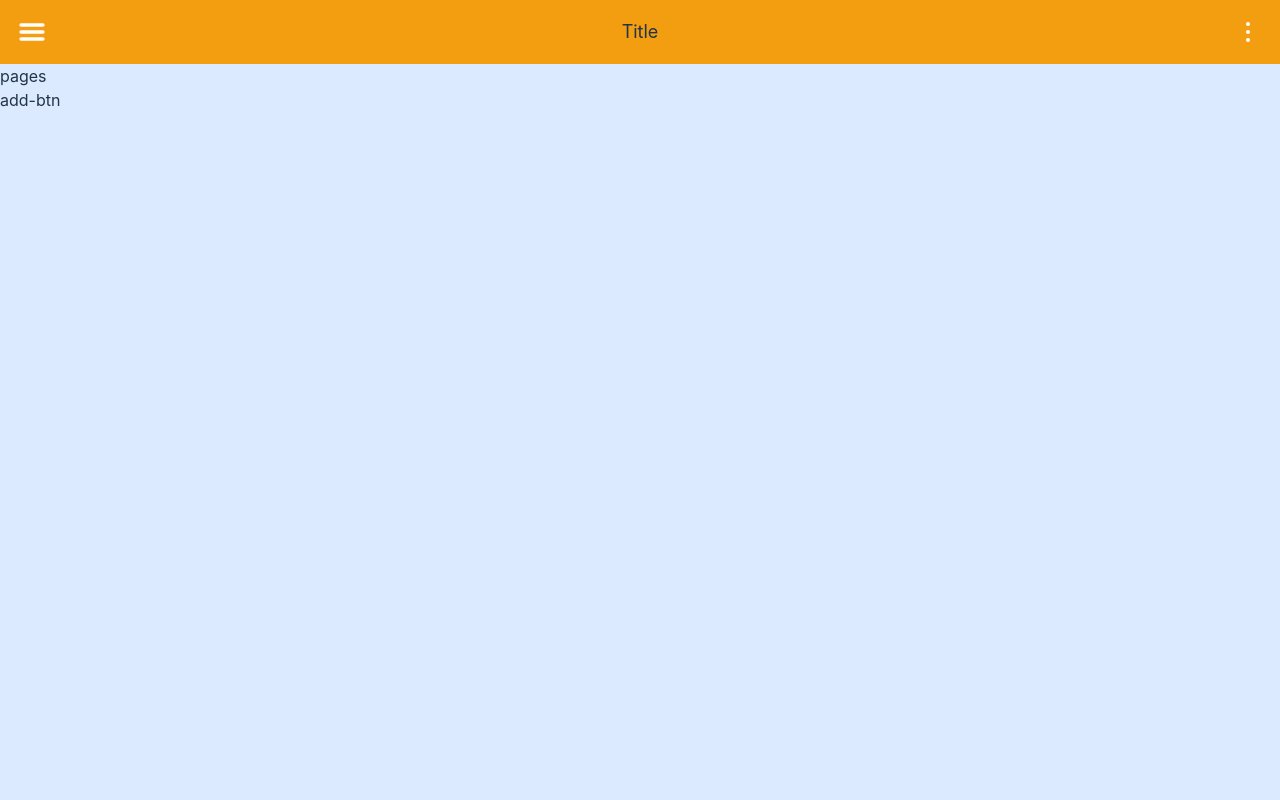
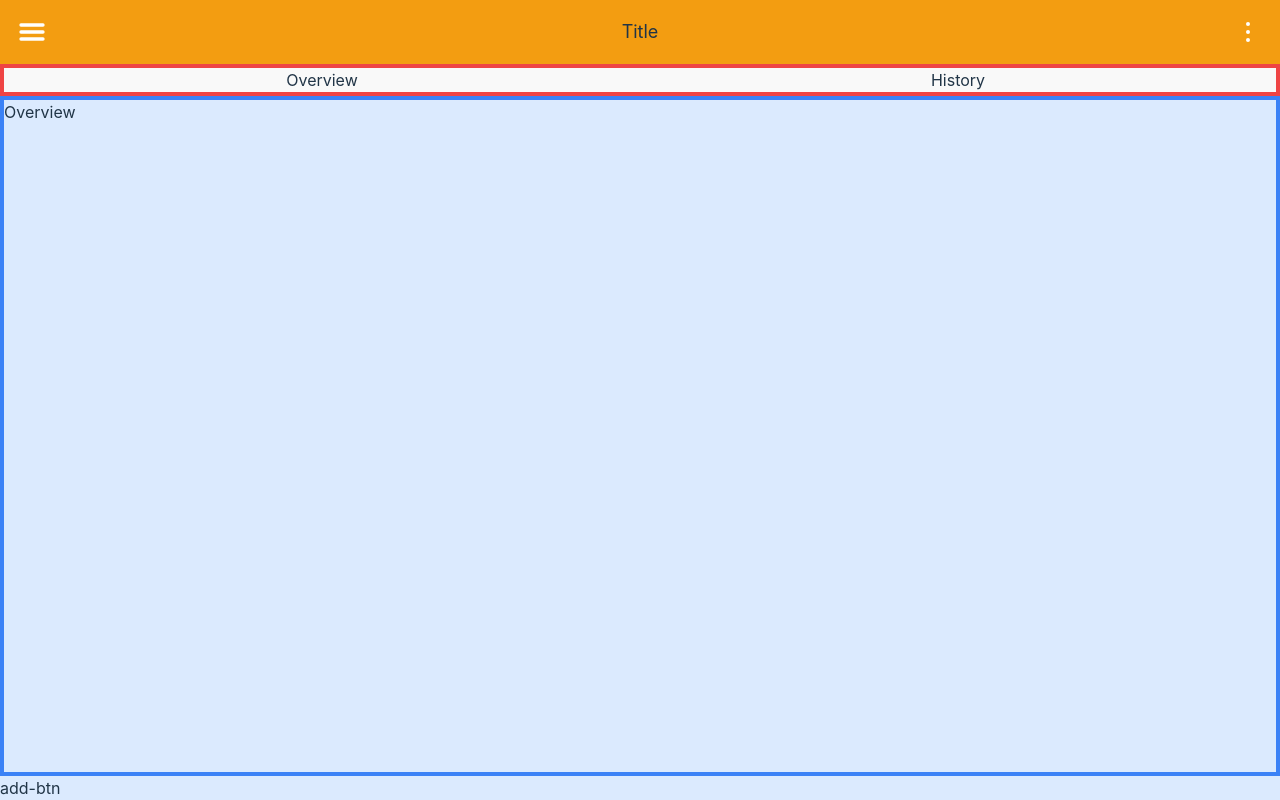
Before and after one commit to ips3471/we-split-pwa, a React (Vite) app: page / in a window 1280 px wide. Built offline with nearby package versions, Linux system fonts and the light colour scheme.

Commit message:
pages container layout

```diff
--- a/src/App.css
+++ b/src/App.css
@@ -1,3 +1,3 @@
 #root {
-	@apply w-screen h-screen;
+	@apply w-screen h-screen overflow-hidden;
 }
--- /dev/null
+++ b/src/components/app-main.tsx
@@ -0,0 +1,50 @@
+import React, { ReactNode } from 'react';
+import PagesContainer from './pages-container';
+
+type Props = {};
+
+export type PageItem = {
+	index: number;
+	content: ReactNode;
+	name: string;
+	id: string;
+};
+
+const pageItems: PageItem[] = [
+	{
+		id: 'pageItem1',
+		index: 0,
+		content: <PageLayout pageId={'pageItem1'} pageItem={<div>Overview</div>} />,
+		name: 'Overview',
+	},
+	{
+		id: 'pageItem2',
+		index: 1,
+		content: <PageLayout pageId={'pageItem2'} pageItem={<div>History</div>} />,
+		name: 'History',
+	},
+];
+
+function Main({}: Props) {
+	return (
+		<>
+			<PagesContainer pageItems={pageItems} />
+		</>
+	);
+}
+
+export default Main;
+
+function PageLayout({
+	pageItem,
+	pageId,
+}: {
+	pageItem: ReactNode;
+	pageId: string;
+}) {
+	return (
+		<div id={pageId} className='min-w-full snap-start '>
+			{pageItem}
+		</div>
+	);
+}
--- /dev/null
+++ b/src/components/pages-container.tsx
@@ -0,0 +1,67 @@
+import React, { useRef, useState } from 'react';
+import { PageItem } from './app-main';
+
+type Props = {
+	pageItems: PageItem[];
+};
+
+function PagesContainer({ pageItems }: Props) {
+	const [position, setPosition] = useState(0);
+	const indicatorContainerRef = useRef<HTMLDivElement>(null);
+
+	const handleScroll = (e: React.UIEvent<HTMLElement>) => {
+		const { clientWidth, scrollLeft, scrollWidth } = e.currentTarget;
+
+		const percentage = Math.ceil(
+			(scrollLeft / (scrollWidth - clientWidth)) * 100,
+		);
+		setPosition(percentage);
+	};
+
+	const handleMovePage = (pageId: string) => {
+		const ref = document.querySelector('#' + pageId);
+		ref?.scrollIntoView({ behavior: 'smooth', block: 'start' });
+	};
+
+	return (
+		<>
+			<div ref={indicatorContainerRef} className='border-4 border-red-500'>
+				<div className='flex'>
+					{pageItems.map(item => (
+						<button
+							onClick={() => handleMovePage(item.id)}
+							key={item.id}
+							className='z-10 w-full'
+						>
+							{item.name}
+						</button>
+					))}
+				</div>
+
+				<div
+					style={{
+						width: indicatorContainerRef.current?.getBoundingClientRect().width,
+						height:
+							indicatorContainerRef.current?.getBoundingClientRect().height,
+						top: indicatorContainerRef.current?.getBoundingClientRect().top,
+					}}
+					className={`flex items-center absolute`}
+				>
+					<div
+						style={{ transform: `translate(${position}%)` }}
+						className='w-1/2 h-full bg-orange-200/30 rounded-full z-10'
+					></div>
+				</div>
+			</div>
+
+			<div
+				onScroll={handleScroll}
+				className='border-4 relative border-blue-500 flex flex-1 overflow-x-scroll snap-mandatory snap-x'
+			>
+				{pageItems.map(item => item.content)}
+			</div>
+		</>
+	);
+}
+
+export default PagesContainer;
--- a/src/pages/dashboard/Dashboard.tsx
+++ b/src/pages/dashboard/Dashboard.tsx
@@ -1,6 +1,7 @@
 import React, { useState } from 'react';
 import Sidebar from '../../components/sidebar';
 import Header from '../../components/app-header';
+import Main from '../../components/app-main';
 
 type Props = {};
 
@@ -12,19 +13,18 @@ function Dashboard({}: Props) {
 	return (
 		<>
 			<Sidebar isOpen={isSidebarOpen} />
-			<main
+			<div
 				className={`bg-blue-100 h-screen transition-all duration-500 flex flex-col ${
 					isSidebarOpen ? 'brightness-90' : ''
 				}`}
 				onClick={() => {
-					if (!isSidebarOpen) return;
-					toggleSidebar();
+					isSidebarOpen && toggleSidebar();
 				}}
 			>
 				<Header onOpen={toggleSidebar} />
-				<div>pages</div>
+				<Main />
 				<div>add-btn</div>
-			</main>
+			</div>
 		</>
 	);
 }
```
Also changed, not shown: 1 other file (tests, documents, lock files or other folders).
